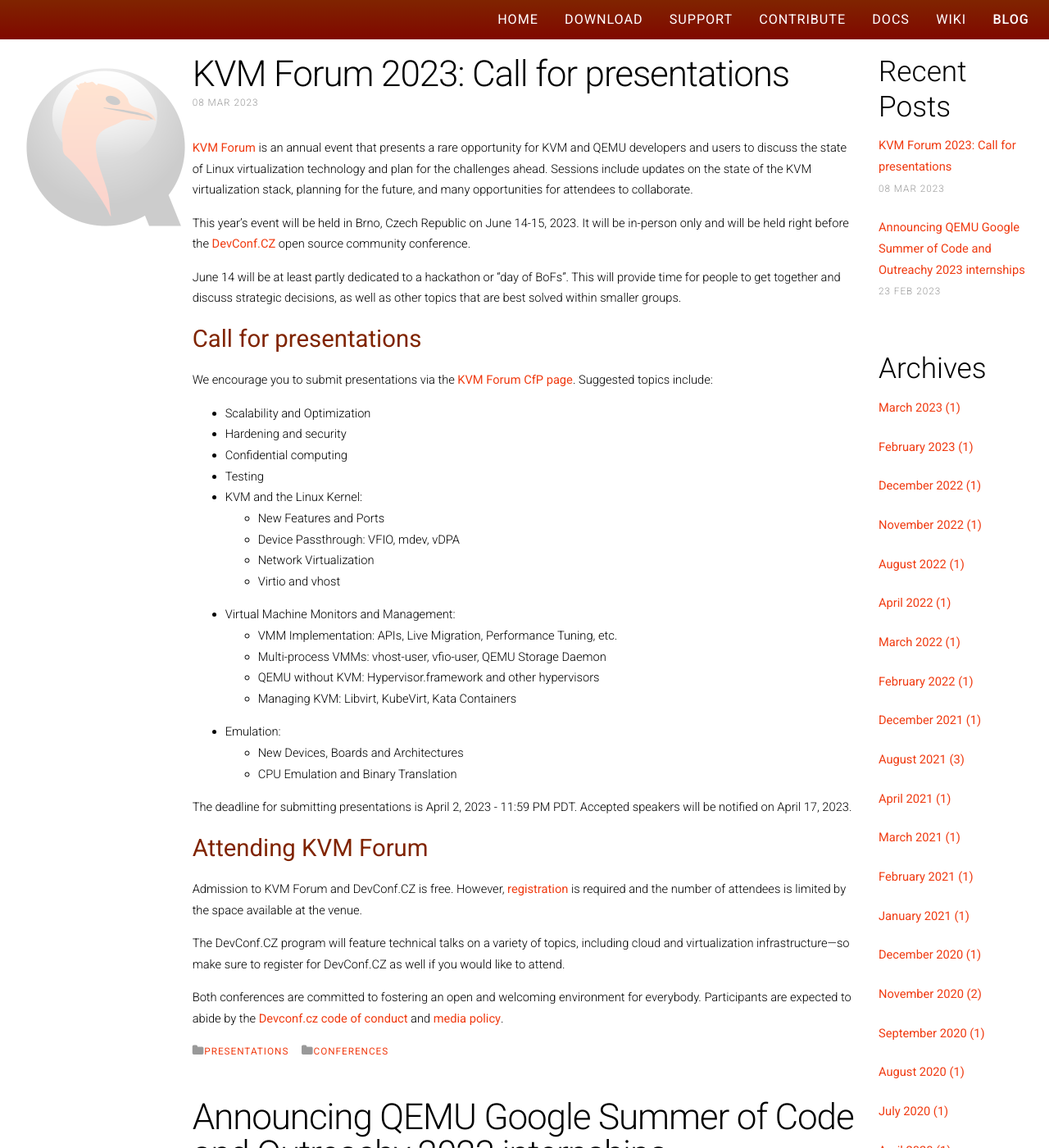
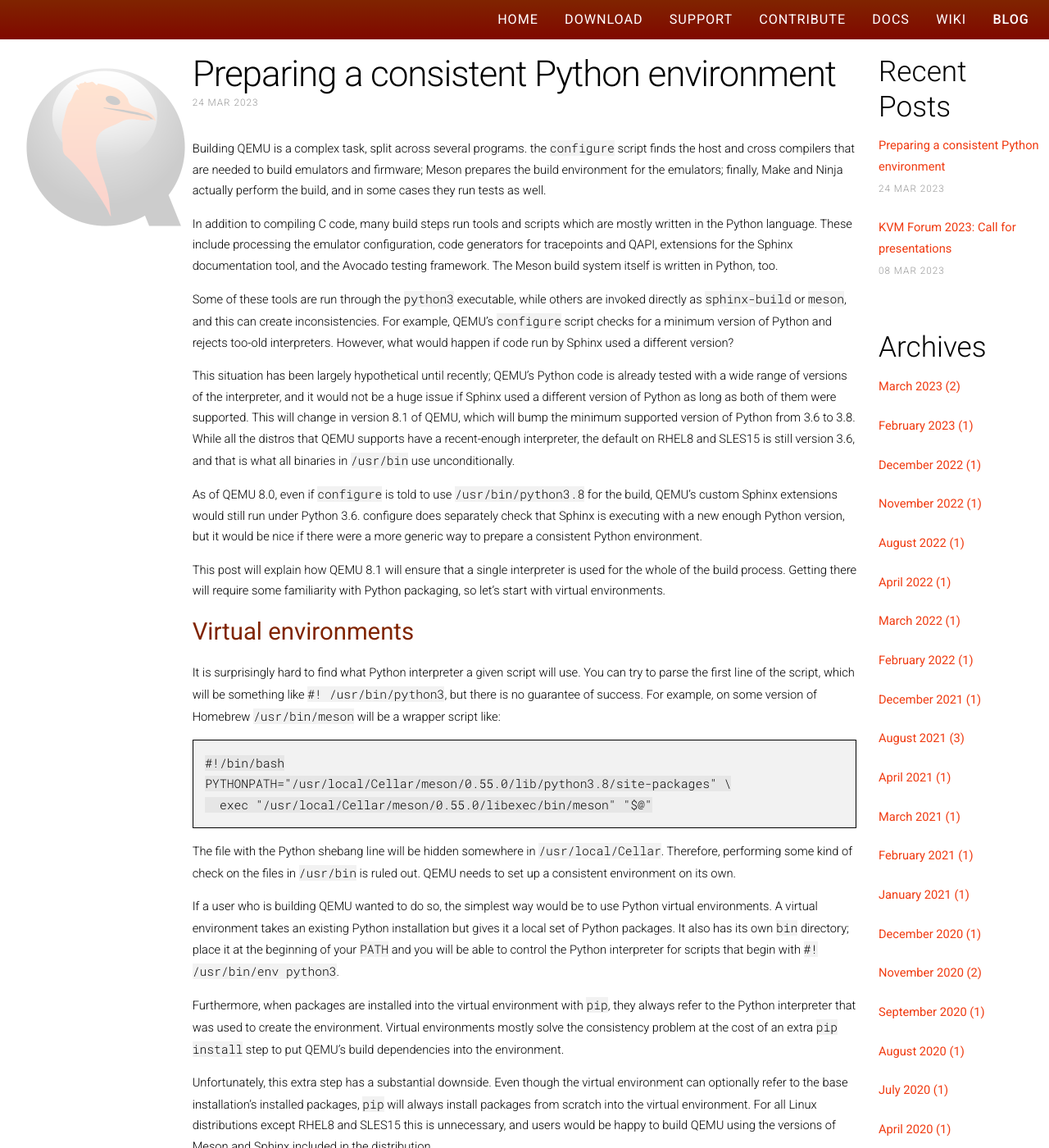
Before and after one commit to qemu/qemu-web, a Jekyll site: the page built from blog/index.html, in a window 1280 px wide and 1400 px high. Shown: the whole window at 82% size. Built offline with Jekyll 4.4.1, drawn with Linux system fonts in a browser that asks for light colours; nearby versions of some CDN libraries; some of the changed text lies outside the part shown.

Commit message:
add post about plans for Python venvs
This post details the design that John Snow and I are planning for QEMU 8.1.
The purpose is to detect possible inconsistencies in the build environment,
that could happen on enterprise distros once Python 3.6 support is dropped.

Acked-by: Thomas Huth <thuth@redhat.com>
Signed-off-by: Paolo Bonzini <pbonzini@redhat.com>

````diff
--- /dev/null
+++ b/_posts/2023-03-24-python.md
@@ -0,0 +1,222 @@
+---
+layout: post
+title:  "Preparing a consistent Python environment"
+date:   2023-03-24 09:00:00 +0000
+categories: [build, python, developers]
+---
+Building QEMU is a complex task, split across several programs.
+the `configure` script finds the host and cross compilers that are needed
+to build emulators and firmware; Meson prepares the build environment
+for the emulators; finally, Make and Ninja actually perform the build,
+and in some cases they run tests as well.
+
+In addition to compiling C code, many build steps run tools and
+scripts which are mostly written in the Python language.  These include
+processing the emulator configuration, code generators for tracepoints
+and QAPI, extensions for the Sphinx documentation tool, and the Avocado
+testing framework.  The Meson build system itself is written in Python, too.
+
+Some of these tools are run through the `python3` executable, while others
+are invoked directly as `sphinx-build` or `meson`, and this can create
+inconsistencies.  For example, QEMU's `configure` script checks for a
+minimum version of Python and rejects too-old interpreters.  However,
+what would happen if code run by Sphinx used a different version?
+
+This situation has been largely hypothetical until recently; QEMU's
+Python code is already tested with a wide range of versions of the
+interpreter, and it would not be a huge issue if Sphinx used a different
+version of Python as long as both of them were supported.  This will
+change in version 8.1 of QEMU, which will bump the minimum supported
+version of Python from 3.6 to 3.8.  While all the distros that QEMU
+supports have a recent-enough interpreter, the default on RHEL8 and
+SLES15 is still version 3.6, and that is what all binaries in `/usr/bin`
+use unconditionally.
+
+As of QEMU 8.0, even if `configure` is told to use `/usr/bin/python3.8`
+for the build, QEMU's custom Sphinx extensions would still run under
+Python 3.6.  configure does separately check that Sphinx is executing
+with a new enough Python version, but it would be nice if there were
+a more generic way to prepare a consistent Python environment.
+
+This post will explain how QEMU 8.1 will ensure that a single interpreter
+is used for the whole of the build process.  Getting there will require
+some familiarity with Python packaging, so let's start with virtual
+environments.
+
+## Virtual environments
+
+It is surprisingly hard to find what Python interpreter a given script
+will use.  You can try to parse the first line of the script, which will
+be something like `#! /usr/bin/python3`, but there is no guarantee of
+success.  For example, on some version of Homebrew `/usr/bin/meson`
+will be a wrapper script like:
+
+```bash
+#!/bin/bash
+PYTHONPATH="/usr/local/Cellar/meson/0.55.0/lib/python3.8/site-packages" \
+  exec "/usr/local/Cellar/meson/0.55.0/libexec/bin/meson" "$@"
+```
+
+The file with the Python shebang line will be hidden somewhere in
+`/usr/local/Cellar`.  Therefore, performing some kind of check on the
+files in `/usr/bin` is ruled out.  QEMU needs to set up a consistent
+environment on its own.
+
+If a user who is building QEMU wanted to do so, the simplest way would
+be to use Python virtual environments.  A virtual environment takes an
+existing Python installation but gives it a local set of Python packages.
+It also has its own `bin` directory; place it at the beginning of your
+`PATH` and you will be able to control the Python interpreter for scripts
+that begin with `#! /usr/bin/env python3`.
+
+Furthermore, when packages are installed into the virtual environment
+with `pip`, they always refer to the Python interpreter that was used to
+create the environment.  Virtual environments mostly solve the consistency
+problem at the cost of an extra `pip install` step to put QEMU's build
+dependencies into the environment.
+
+Unfortunately, this extra step has a substantial downside.  Even though
+the virtual environment can optionally refer to the base installation's
+installed packages, `pip` will always install packages from scratch
+into the virtual environment. For all Linux distributions except RHEL8
+and SLES15 this is unnecessary, and users would be happy to build QEMU
+using the versions of Meson and Sphinx included in the distribution.
+
+Even worse, `pip install` will access the Python package index (PyPI)
+over the Internet, which is often impossible on build machines that
+are sealed from the outside world.  Automated installation of PyPI
+dependencies may actually be a welcome feature, but it must also remain
+strictly optional.
+
+In other words, the ideal solution would use a non-isolated virtual
+environment, to be able to use system packages provided by Linux
+distributions; but it would also ensure that scripts (`sphinx-build`,
+`meson`, `avocado`) are placed into `bin` just like `pip install` does.
+
+## Distribution packages
+
+When it comes to packages, Python surely makes an effort to be confusing.
+The fundamental unit for _importing_ code into a Python program is called
+a package; for example `os` and `sys` are two examples of a package.
+However, a program or library that is distributed on PyPI consists
+of _many_ such "import packages": that's because while `pip` is usually
+said to be a "package installer" for Python, more precisely it installs
+"distribution packages".
+
+To add to the confusion, the term "distribution package" is often
+shortened to _either_ "package" or "distribution".  And finally,
+the metadata of the distribution package remains available even after
+installation, so "distributions" include things that are already
+installed (and are not being distributed anywhere).
+
+All this matters because distribution metadata will be the key to
+building the perfect virtual environment.  If you look at the content
+of `bin/meson` in a virtual environment, after installing the package
+with `pip`, this is what you find:
+
+```python
+#!/home/pbonzini/my-venv/bin/python3
+# -*- coding: utf-8 -*-
+import re
+import sys
+from mesonbuild.mesonmain import main
+if __name__ == '__main__':
+    sys.argv[0] = re.sub(r'(-script\.pyw|\.exe)?$', '', sys.argv[0])
+    sys.exit(main())
+```
+
+This looks a lot like automatically generated code, and in fact it is;
+the only parts that vary are the `from mesonbuild.mesonmain import main`
+import, and the invocation of the `main()` function on the last line.
+`pip` creates this invocation script based on the `setup.cfg` file
+in Meson's source code, more specifically based on the following stanza:
+
+```
+[options.entry_points]
+console_scripts =
+  meson = mesonbuild.mesonmain:main
+```
+
+Similar declarations exist in Sphinx, Avocado and so on, and accessing their
+content is easy via `importlib.metadata` (available in Python 3.8+):
+
+```
+$ python3
+>>> from importlib.metadata import distribution
+>>> distribution('meson').entry_points
+[EntryPoint(name='meson', value='mesonbuild.mesonmain:main', group='console_scripts')]
+```
+
+`importlib` looks up the metadata in the running Python interpreter's
+search path; if Meson is installed under another interpreter's `site-packages`
+directory, it will not be found:
+
+```
+$ python3.8
+>>> from importlib.metadata import distribution
+>>> distribution('meson').entry_points
+Traceback (most recent call last):
+...
+importlib.metadata.PackageNotFoundError: meson
+```
+
+So finally we have a plan!  `configure` can build a non-isolated virtual
+environment, use `importlib` to check that the required packages exist
+in the base installation, and create scripts in `bin` that point to the
+right Python interpreter.  Then, it can optionally use `pip install` to
+install the missing packages.
+
+While this process includes a certain amount of
+specialized logic, Python provides a customizable [`venv`
+module](https://docs.python.org/3/library/venv.html) to create virtual
+environments.  The custom steps can be performed by subclassing
+`venv.EnvBuilder`.
+
+This will provide the same experience as QEMU 8.0, except that there will
+be no need for the `--meson` and `--sphinx-build` options to the
+`configure` script.  The path to the Python interpreter is enough to
+set up all Python programs used during the build.
+
+There is only one thing left to fix...
+
+## Nesting virtual environments
+
+Remember how we started with a user that creates her own virtual
+environment before building QEMU?  Well, this would not work
+anymore, because virtual environments cannot be nested.  As soon
+as `configure` creates its own virtual environment, the packages
+installed by the user are not available anymore.
+
+Fortunately, the "appearance" of a nested virtual environment is easy
+to emulate.  Detecting whether `python3` runs in a virtual environment
+is as easy as checking `sys.prefix != sys.base_prefix`; if it is,
+we need to retrieve the parent virtual environments `site-packages`
+directory:
+
+```
+>>> import sysconfig
+>>> sysconfig.get_path('purelib')
+'/home/pbonzini/my-venv/lib/python3.11/site-packages'
+```
+
+and write it to a `.pth` file in the `lib` directory of the new virtual
+environment.  The following demo shows how a distribution package in the
+parent virtual environment will be available in the child as well:
+
+<script async id="asciicast-31xjLsR4KjsU9HuhOUpU08tvb" src="https://asciinema.org/a/31xjLsR4KjsU9HuhOUpU08tvb.js"></script>
+
+A small detail is that `configure`'s new virtual environment should
+mirror the isolation setting of the parent.  An isolated venv can be
+detected because `sys.base_prefix in site.PREFIXES` is false.
+
+## Conclusion
+
+Right now, QEMU only makes a minimal attempt at ensuring consistency
+of the Python environment; Meson is always run using the interpreter
+that was passed to the configure script with `--python` or `$PYTHON`,
+but that's it.  Once the above technique will be implemented in QEMU 8.1,
+there will be no difference in the build experience, but configuration
+will be easier and a wider set of invalid build environments will
+be detected.  We will merge these checks before dropping support for
+Python 3.6, so that users on older enterprise distributions will have
+a smooth transition.
--- a/assets/css/style.css
+++ b/assets/css/style.css
@@ -182,6 +182,10 @@
 	.pennant
 	{
 		color: #999999;
+	}
+
+	.asciicast {
+		width: 45em;
 	}
 
 	/* Sections/Articles */
````
